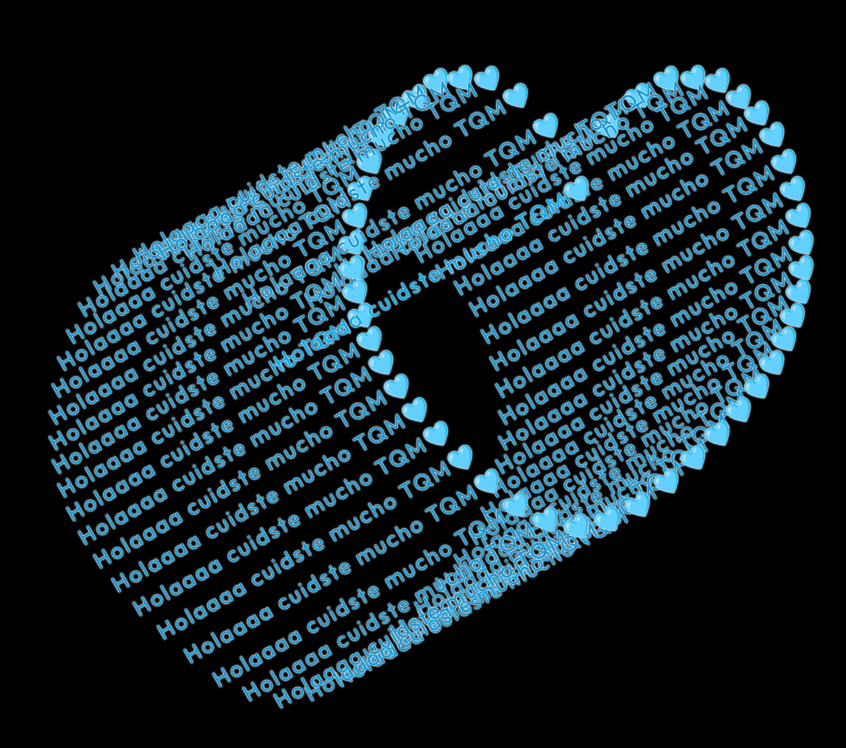
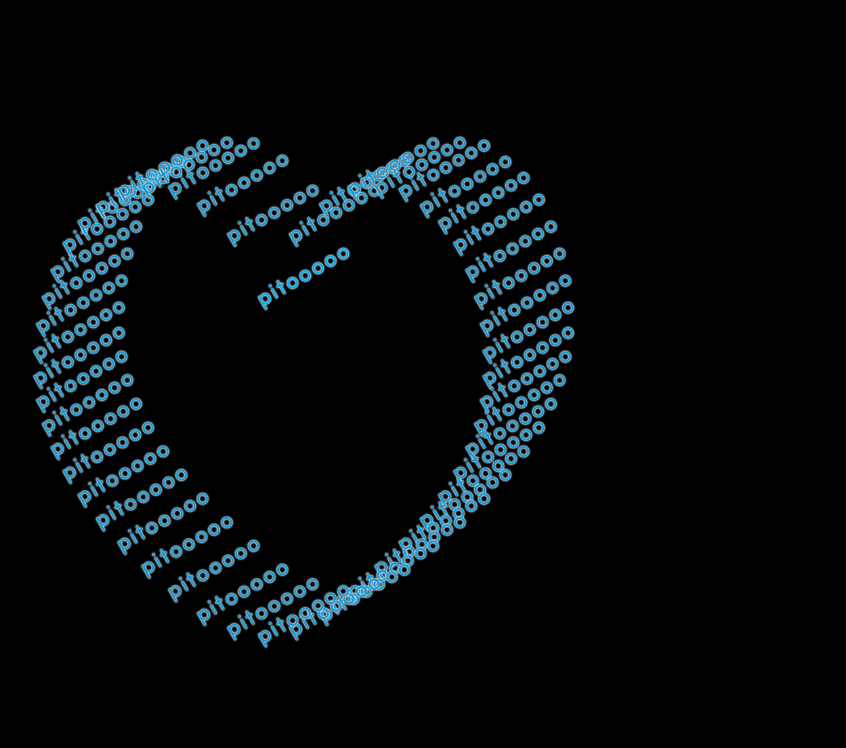
Before and after one commit to Jesussantiafo/JesussantiaFo.github.io, a plain HTML site: page ESPERO TE GUSTE MUCHO.html in a window 1280 px wide. Shown: the whole page, without its empty margins (389-1235 px from the left). Drawn offline with Linux system fonts and the light colour scheme.

Commit message:
Change floating text to 'pitooooo'
Updated the floating elements' text content in the HTML file.

```diff
--- a/ESPERO TE GUSTE MUCHO.html
+++ b/ESPERO TE GUSTE MUCHO.html
@@ -106,7 +106,7 @@
 
       const word = document.createElement('div');
       word.className = 'love_word';
-      word.textContent = 'Holaaaa cuidste mucho TQM🩵';
+      word.textContent = 'pitooooo';
 
       v.appendChild(word);
       h.appendChild(v);
@@ -115,4 +115,5 @@
     }
   </script>
 </body>
+
 </html>
```
